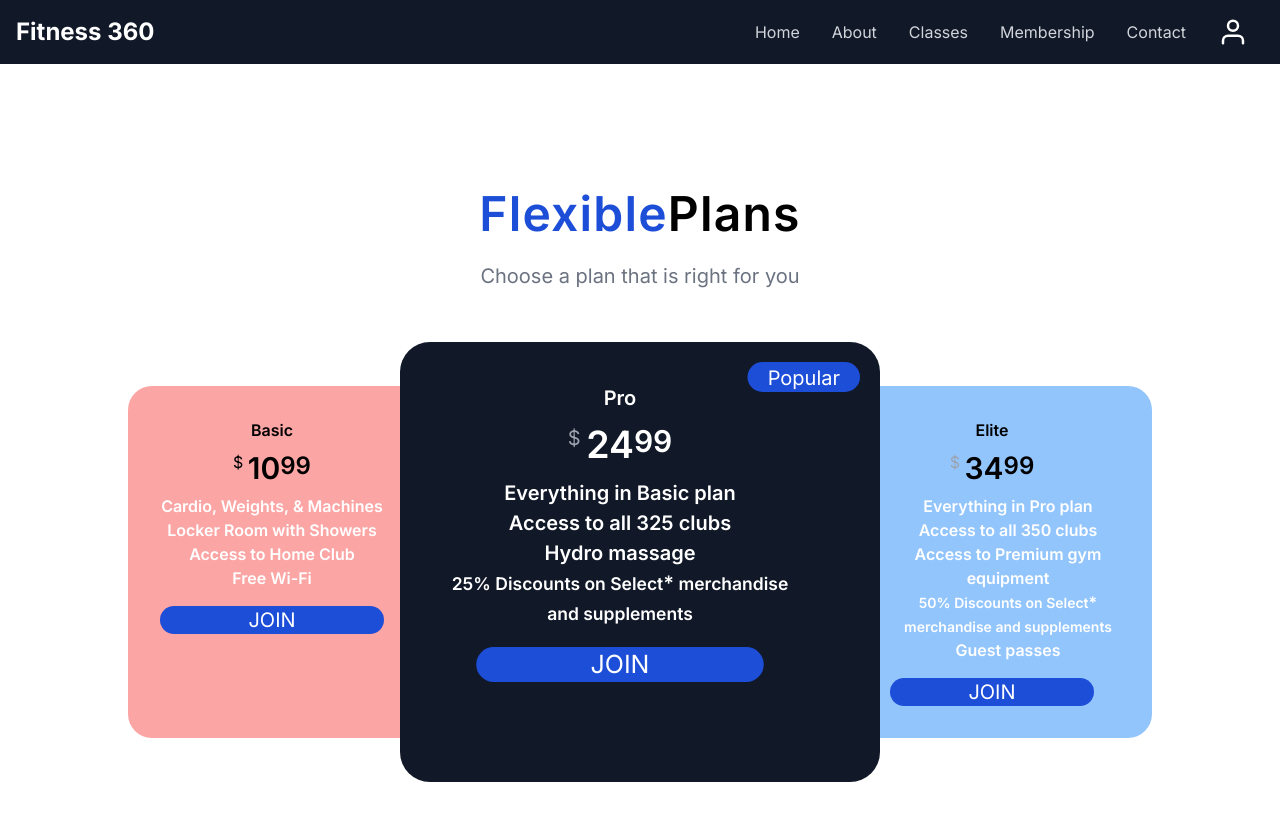
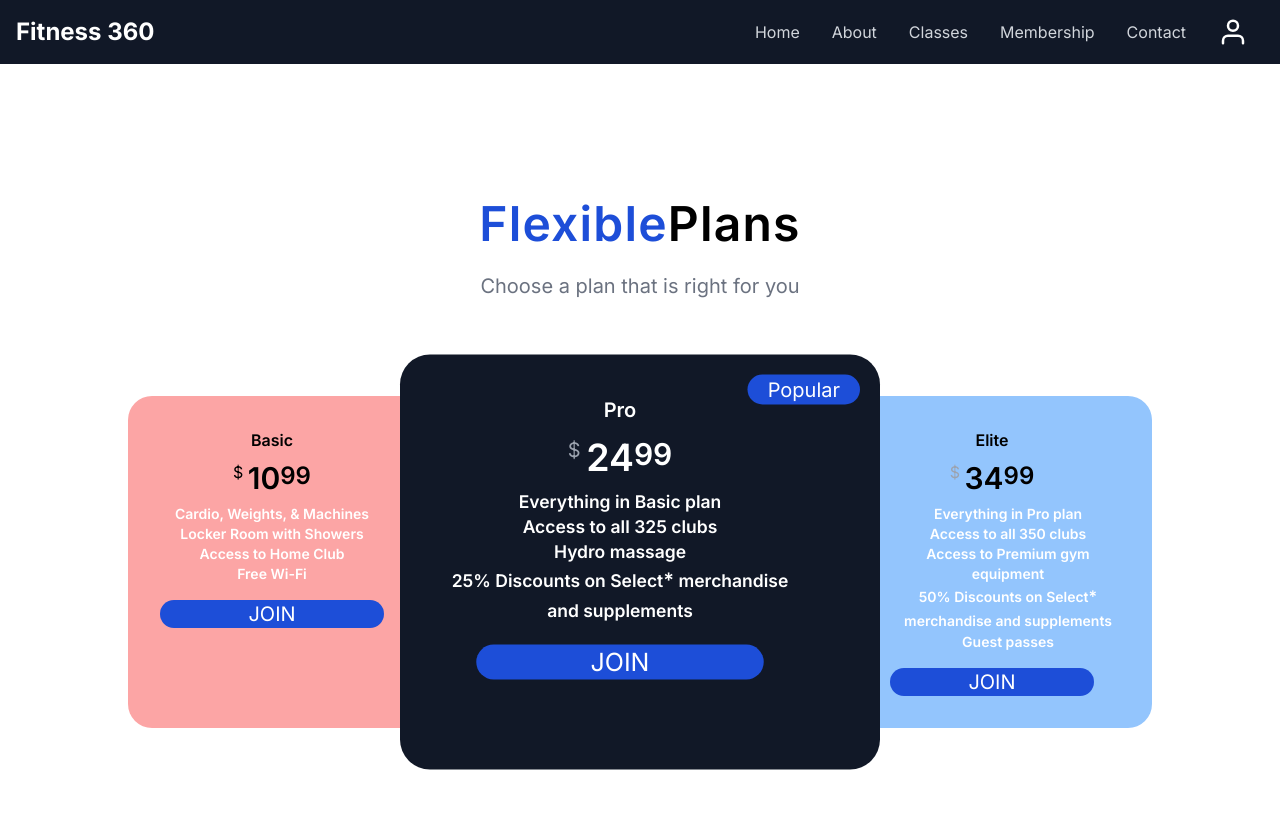
Before and after one commit to MrRamPoudel/GYM, a Next.js app: page /pricing in a window 1280 px wide. Shown: the top 820 px of the page. Built offline with nearby package versions, Linux system fonts and the light colour scheme.

Commit message:
Use consistent font size

```diff
--- a/components/Membership.tsx
+++ b/components/Membership.tsx
@@ -20,10 +20,10 @@ const Membership: React.FC = () => {
                             <span className="text-2xl font-semibold align-top">99</span>
                         </p>
                         <div className="pt-2">
-                            <p className='text-white font-semibold'>Cardio, Weights, & Machines</p>
-                            <p className='text-white font-semibold'>Locker Room with Showers</p>
-                            <p className='text-white font-semibold'>Access to Home Club</p>
-                            <p className='text-white font-semibold'>Free Wi-Fi</p>
+                            <p className='text-white font-semibold text-sm'>Cardio, Weights, & Machines</p>
+                            <p className='text-white font-semibold text-sm'>Locker Room with Showers</p>
+                            <p className='text-white font-semibold text-sm'>Access to Home Club</p>
+                            <p className='text-white font-semibold text-sm'>Free Wi-Fi</p>
                         </div>
                         <div className='rounded-3xl relative pt-4'>
                             <button className="bottom-0 w-full bg-blue-700 text-xl text-white px-4 rounded-3xl">JOIN</button>
@@ -38,9 +38,9 @@ const Membership: React.FC = () => {
                             <span className="text-2xl font-semibold align-top">99</span>
                         </p>
                         <div className="pt-2">
-                            <p className='text-white font-semibold'>Everything in Basic plan</p>
-                            <p className='text-white font-semibold'>Access to all 325 clubs</p>
-                            <p className='text-white font-semibold'>Hydro massage</p>
+                            <p className='text-white font-semibold text-sm'>Everything in Basic plan</p>
+                            <p className='text-white font-semibold text-sm'>Access to all 325 clubs</p>
+                            <p className='text-white font-semibold text-sm'>Hydro massage</p>
                             <span className='text-white font-semibold text-sm'>25% Discounts on Select</span>
                             <span className ='text-white font-semibold text-xsm'>*</span>
                             <span className=" text-white font-semibold text-sm"> merchandise and supplements</span>
@@ -57,12 +57,13 @@ const Membership: React.FC = () => {
                             <span className="text-2xl font-semibold align-top">99</span>
                         </p>
                         <div className="pt-2 text-center pl-8">
-                            <p className='text-white font-semibold'>Everything in Pro plan</p>
-                            <p className='text-white font-semibold'>Access to all 350 clubs</p>
-                            <p className='text-white font-semibold'>Access to Premium gym equipment</p>
+                            <p className='text-white font-semibold text-sm'>Everything in Pro plan</p>
+                            <p className='text-white font-semibold text-sm'>Access to all 350 clubs</p>
+                            <p className='text-white font-semibold text-sm'>Access to Premium gym equipment</p>
                             <span className='text-white font-semibold text-sm'>50% Discounts on Select</span>
                             <span className ='text-white font-semibold text-xsm'>*</span>
-                            <span className=" text-white font-semibold text-sm"> merchandise and supplements</span>                            <p className='text-white font-semibold'>Guest passes</p>
+                            <span className=" text-white font-semibold text-sm"> merchandise and supplements</span>
+                            <p className='text-white font-semibold text-sm'>Guest passes</p>
                         </div>
                         <div className='rounded-3xl relative pt-4 '>
                             <button className="bottom-0 w-4/5 bg-blue-700 text-xl text-white px-4 rounded-3xl">JOIN</button>
```
